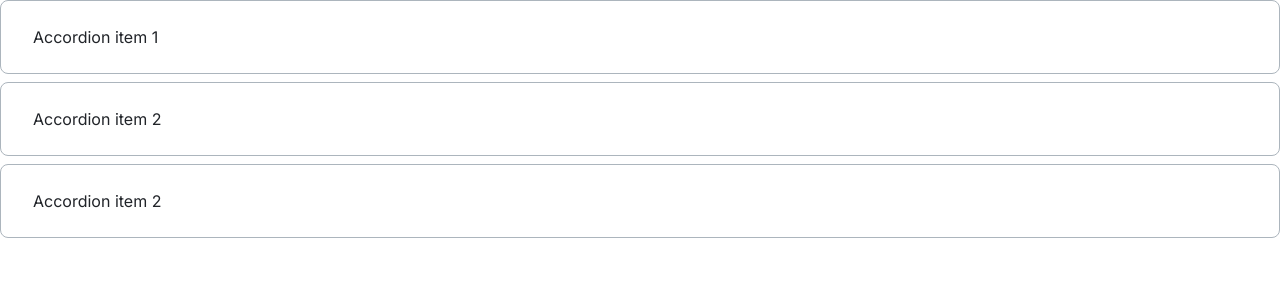
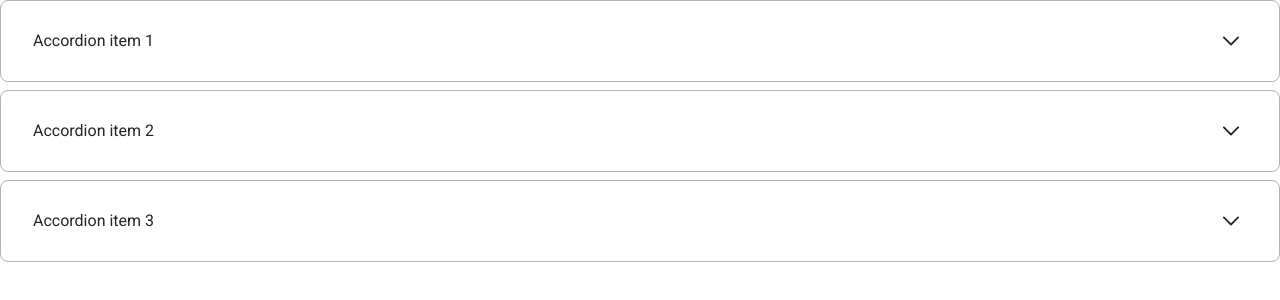
Before and after one commit to js-tasks-ru/htmlcss-20210513_dmitriy79, a website: page 03-lection1/02-accordion/index.html in a window 1280 px wide. Drawn offline with Linux system fonts and the light colour scheme.

Commit message:
Added SVG sprite, use in accordion

```diff
--- a/03-lection1/02-accordion/accordion.css
+++ b/03-lection1/02-accordion/accordion.css
@@ -20,8 +20,10 @@
     line-height: 24px;
 
     padding: 24px 32px 24px 32px;
-    display: block;
+    display: flex;
     list-style: none;
+    justify-content: space-between;
+    align-items: center;
 }
 
 .accordion__summary::-webkit-details-marker, .accordion__summary::marker {
@@ -40,3 +42,7 @@
 
     color: var(--grey-4);
 }
+
+.accordion__item[open] .accordion__item-icon {
+    transform: rotate(180deg);
+}
--- a/03-lection1/02-accordion/index.html
+++ b/03-lection1/02-accordion/index.html
@@ -9,7 +9,10 @@
         <section class="accordion">
             <details class="accordion__item">
                 <summary class="accordion__summary">
-                    Accordion item 1
+                    <span>Accordion item 1</span>
+                    <svg class="icon accordion__item-icon" viewBox="0 0 32 32">
+                        <use xlink:href="../../assets/images/icons.svg#arrow" />
+                    </svg>
                 </summary>
                 <p class="accordion__item-text">
                     Amet minim mollit non deserunt ullamco est sit aliqua dolor do amet sint. Velit officia consequat duis enim velit mollit. Exercitation veniam consequat sunt nostrud amet.
@@ -17,7 +20,10 @@
             </details>
             <details class="accordion__item">
                 <summary class="accordion__summary">
-                    Accordion item 2
+                    <span>Accordion item 2</span>
+                    <svg class="icon accordion__item-icon" viewBox="0 0 32 32">
+                        <use xlink:href="../../assets/images/icons.svg#arrow" />
+                    </svg>
                 </summary>
                 <p class="accordion__item-text">
                     Amet minim mollit non deserunt ullamco est sit aliqua dolor do amet sint. Velit officia consequat duis enim velit mollit. Exercitation veniam consequat sunt nostrud amet.
@@ -25,7 +31,10 @@
             </details>
             <details class="accordion__item">
                 <summary class="accordion__summary">
-                    Accordion item 2
+                    <span>Accordion item 3</span>
+                    <svg class="icon accordion__item-icon" viewBox="0 0 32 32">
+                        <use xlink:href="../../assets/images/icons.svg#arrow" />
+                    </svg>
                 </summary>
                 <p class="accordion__item-text">
                     Amet minim mollit non deserunt ullamco est sit aliqua dolor do amet sint. Velit officia consequat duis enim velit mollit. Exercitation veniam consequat sunt nostrud amet.
--- a/assets/css/main.css
+++ b/assets/css/main.css
@@ -34,3 +34,9 @@
 body, html {
     height: 100%;
 }
+
+.icon {
+    width: 16px;
+    height: 16px;
+    margin: .5em;
+}
```
Also changed, not shown: assets/images/icons.svg (added).
